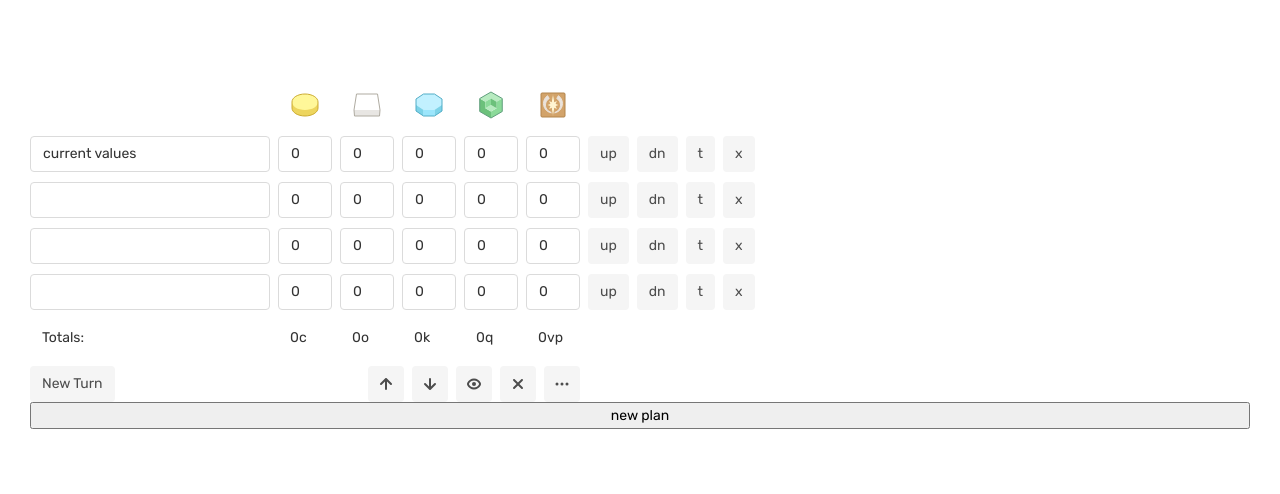
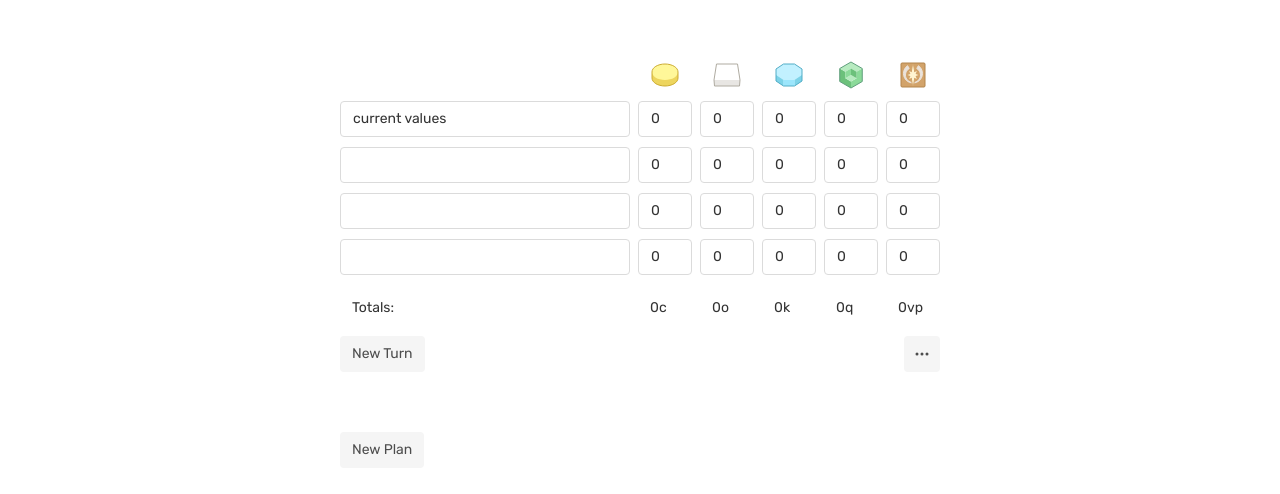
Before and after one commit to taylordolan/gaiaplanner, a Svelte app: page / in a window 1280 px wide. Shown: the top 494 px of the page. Built offline with nearby package versions, Linux system fonts and the light colour scheme.

Commit message:
layout updates

```diff
--- a/public/global.css
+++ b/public/global.css
@@ -47,6 +47,13 @@ select {
 
 /* global styles */
 
+.row {
+  width: 640px;
+  max-width: 100%;
+  display: flex;
+  padding: 0 20px;
+}
+
 .input {
   border-radius: 4px;
   border: 1px solid hsl(0, 0%, 86%);
@@ -55,10 +62,12 @@ select {
   padding: 0 12px;
 }
 
-.input:focus,
-.btn:focus {
-  outline-color: #0080ff;
-  outline-style: solid inset;
+.input:focus {
+  border-color: hsl(210, 100%, 50%);
+  outline-color: hsl(210, 100%, 50%);
+  outline-offset: -1px;
+  outline-style: solid;
+  outline-width: 2px;
 }
 
 .btn {
--- a/src/App.svelte
+++ b/src/App.svelte
@@ -9,19 +9,25 @@
 
 <main>
   {#each $plans as plan}
-    <Plan bind:plan={plan}/>
+  <Plan bind:plan={plan}/>
   {/each}
-  <button class="button" on:click={addPlan}>new plan</button>
+  <div class="row">
+    <button class="btn" on:click={addPlan}>New Plan</button>
+  </div>
 </main>
 
 <style>
   main {
+    align-items: center;
     color: #333;
     display: flex;
     flex-direction: column;
     font-family: "Rubik", -apple-system, BlinkMacSystemFont, "Segoe UI", Roboto, Oxygen-Sans, Ubuntu, Cantarell, "Helvetica Neue", sans-serif;
     font-size: 14px;
-    justify-content: center;
-    padding: 30px;
+  }
+
+  .btn {
+    align-self: flex-start;
+    margin-top: 60px;
   }
 </style>
--- a/src/Plan.svelte
+++ b/src/Plan.svelte
@@ -1,7 +1,11 @@
 <script>
   import Turn from "./Turn.svelte";
+  import { newTurn, newPlan } from './stores.js';
+import { stop_propagation } from "svelte/internal";
   export let plan;
-  import { newTurn, newPlan } from './stores.js';
+
+  let activeIndex = null;
+  let activeElement = null;
 
   const addTurn = () => {
     // make sure the new turn's id is unique
@@ -17,9 +21,18 @@
 
   const moveTurn = (index, dir) => {
     const dest = index + dir;
-    var element = plan[index];
+    var turn = plan[index];
     plan.splice(index, 1);
-    plan.splice(dest, 0, element);
+    plan.splice(dest, 0, turn);
+    plan = plan;
+    activeIndex += dir;
+    setTimeout(() => {
+      activeElement.focus();
+    }, 1);
+  }
+
+  let toggleTurn = (index) => {
+    plan[index].enabled = !plan[index].enabled;
     plan = plan;
   }
 
@@ -50,7 +63,7 @@
 </script>
 
 <div class="plan">
-  <div class="header">
+  <div class="row">
     <input class="input input-title">
     <div class="resource-icon-wrapper">
       <svg width="30" height="30" viewBox="0 0 30 30" fill="none" xmlns="http://www.w3.org/2000/svg">
@@ -97,15 +110,15 @@
       </svg>
     </div>
   </div>
-  {#each plan as turn, i}
-    <Turn
-      bind:turn={turn}
-      moveUp={() => moveTurn(i, -1)}
-      moveDown={() => moveTurn(i, 1)}
-      deleteTurn={() => deleteTurn(i)}
-    />
+  {#each plan as turn, i (turn.id)}
+  <Turn
+    bind:activeIndex={activeIndex}
+    bind:activeElement={activeElement}
+    bind:turn={turn}
+    turnIndex={i}
+  />
   {/each}
-  <div class="totals">
+  <div class="row totals">
     <span class="totals-label">Totals:</span>
     <span class="total">{totalC}c</span>
     <span class="total">{totalO}o</span>
@@ -113,18 +126,18 @@
     <span class="total">{totalQ}q</span>
     <span class="total">{totalV}vp</span>
   </div>
-  <div class="footer">
+  <div class="row footer">
     <button class="btn btn-new" on:click={addTurn}>New Turn</button>
-    <button class="btn btn-icon">
+    <button class:hide={activeIndex === null} class="btn btn-icon" on:mousedown={(event) => event.preventDefault()} on:click={(event) => moveTurn(activeIndex, -1)}>
       <svg class="icon" xmlns="http://www.w3.org/2000/svg" viewBox="0 0 16 16"><path d="M13.71,7.29l-5-5a1,1,0,0,0-.33-.21,1,1,0,0,0-.76,0,1,1,0,0,0-.33.21l-5,5a1,1,0,0,0,0,1.42,1,1,0,0,0,1.42,0L7,5.41V13a1,1,0,0,0,2,0V5.41l3.29,3.3a1,1,0,0,0,1.42,0A1,1,0,0,0,13.71,7.29Z"/></svg>
     </button>
-    <button class="btn btn-icon">
+    <button class:hide={activeIndex === null} class="btn btn-icon" on:mousedown={(event) => event.preventDefault()} on:click={moveTurn(activeIndex, 1)}>
       <svg class="icon flip-y" xmlns="http://www.w3.org/2000/svg" viewBox="0 0 16 16"><path d="M13.71,7.29l-5-5a1,1,0,0,0-.33-.21,1,1,0,0,0-.76,0,1,1,0,0,0-.33.21l-5,5a1,1,0,0,0,0,1.42,1,1,0,0,0,1.42,0L7,5.41V13a1,1,0,0,0,2,0V5.41l3.29,3.3a1,1,0,0,0,1.42,0A1,1,0,0,0,13.71,7.29Z"/></svg>
     </button>
-    <button class="btn btn-icon">
+    <button class:hide={activeIndex === null} class="btn btn-icon" on:mousedown={(event) => event.preventDefault()} on:click={toggleTurn(activeIndex)}>
       <svg class="icon" xmlns="http://www.w3.org/2000/svg" viewBox="0 0 16 16"><path d="M14.73,6.69c-1.27-2.58-3.85-4.19-6.73-4.19S2.55,4.11,1.27,6.69c-.4,.82-.4,1.8,0,2.62,1.27,2.58,3.85,4.19,6.73,4.19s5.45-1.6,6.73-4.19c.4-.82,.4-1.8,0-2.62Zm-1.79,1.74c-.93,1.9-2.82,3.07-4.93,3.07s-4-1.18-4.93-3.07c-.13-.27-.13-.59,0-.86,.93-1.9,2.82-3.07,4.93-3.07s4,1.18,4.93,3.07c.13,.27,.13,.59,0,.86Z"/><circle cx="8" cy="8" r="2"/></svg>
     </button>
-    <button class="btn btn-icon">
+    <button class:hide={activeIndex === null} class="btn btn-icon" on:mousedown={(event) => event.preventDefault()} on:click={deleteTurn(activeIndex)}>
       <svg class="icon" xmlns="http://www.w3.org/2000/svg" viewBox="0 0 16 16"><path d="M9.41,8l3.29-3.29c.39-.39,.39-1.02,0-1.41s-1.02-.39-1.41,0l-3.29,3.29-3.29-3.29c-.39-.39-1.02-.39-1.41,0s-.39,1.02,0,1.41l3.29,3.29-3.29,3.29c-.39,.39-.39,1.02,0,1.41,.2,.2,.45,.29,.71,.29s.51-.1,.71-.29l3.29-3.29,3.29,3.29c.2,.2,.45,.29,.71,.29s.51-.1,.71-.29c.39-.39,.39-1.02,0-1.41l-3.29-3.29Z"/></svg>
     </button>
     <button class="btn btn-icon">
@@ -135,20 +148,17 @@
 
 <style>
   .plan {
+    align-items: center;
     display: flex;
     flex-direction: column;
     margin-top: 60px;
+    width: 100%;
   }
 
   /* header */
 
-  .header {
-    display: flex;
-    max-width: 550px;
-  }
-
   .input-title {
-    width: 240px;
+    flex: 1 1 240px;
   }
 
   .input-title:not(:hover) {
@@ -167,7 +177,7 @@
   /* totals */
 
   .totals-label {
-    flex: 0 1 240px;
+    flex: 1 1 240px;
     min-width: 0;
   }
 
@@ -178,7 +188,6 @@
   }
 
   .totals {
-    display: flex;
     margin-top: 10px;
   }
 
@@ -193,7 +202,6 @@
     display: flex;
     justify-content: flex-end;
     margin-top: 10px;
-    max-width: 550px;
   }
 
   .btn-new {
@@ -222,4 +230,8 @@
   .flip-y {
     transform: scaleY(-100%);
   }
+
+  .hide {
+    display: none;
+  }
 </style>
--- a/src/Turn.svelte
+++ b/src/Turn.svelte
@@ -1,42 +1,50 @@
 <script>
   export let turn;
-  export let moveUp;
-  export let moveDown;
-  export let deleteTurn;
+  export let activeIndex;
+  export let activeElement;
+  export let turnIndex;
 
-  let toggle = () => {
-    turn.enabled = !turn.enabled;
+  let handleBlur = () => {
+    activeIndex = null;
+  }
+
+  let handleFocus = (event) => {
+    activeElement = event.target;
+    activeIndex = turnIndex;
   }
 </script>
 
 <div class="turn">
-  <input class:disabled={!turn.enabled} class="input input-desc" bind:value={turn.description}>
-  {#each Object.entries(turn.resources) as resource}
-    <input on:focus={()=>console.log(this)} class:disabled={!turn.enabled} class="input input-num" type="number" bind:value={turn.resources[resource[0]]}>
-  {/each}
-  <button class="btn" on:click={moveUp}>up</button>
-  <button class="btn" on:click={moveDown}>dn</button>
-  <button class="btn" on:click={toggle}>t</button>
-  <button class="btn" on:click={deleteTurn}>x</button>
+  <div class="row" class:in-active-row={turnIndex === activeIndex}>
+    <input class:in-active-row={turnIndex === activeIndex} on:blur={handleBlur} on:focus={handleFocus} class:disabled={!turn.enabled} class="input input-desc" bind:value={turn.description}>
+    {#each Object.entries(turn.resources) as resource}
+    <input class:in-active-row={turnIndex === activeIndex} on:blur={handleBlur} on:focus={handleFocus} class:disabled={!turn.enabled} class="input input-num" type="number" bind:value={turn.resources[resource[0]]}>
+    {/each}
+  </div>
 </div>
 
 <style>
   .turn {
     display: flex;
-    flex: 0 1 auto;
+    justify-content: center;
+    padding: 5px;
+    width: 100%;
   }
 
-  .turn:not(:first-child) {
-    margin-top: 10px;
+  .row {
+    position: relative;
   }
 
-  .input,
-  .btn {
+  .input {
     min-width: 0;
   }
 
+  .input.in-active-row:not(:focus) {
+    border-color: hsl(210, 100%, 60%);
+  }
+
   .input-desc {
-    width: 240px;
+    flex: 1 1 240px;
   }
 
   .input-num {
@@ -45,11 +53,6 @@
     flex: 0 1 54px;
   }
 
-  .btn {
-    margin-left: 8px;
-    min-width: 0;
-  }
-
   .disabled {
     opacity: .25;
   }
```
Also changed, not shown: notes.txt.
